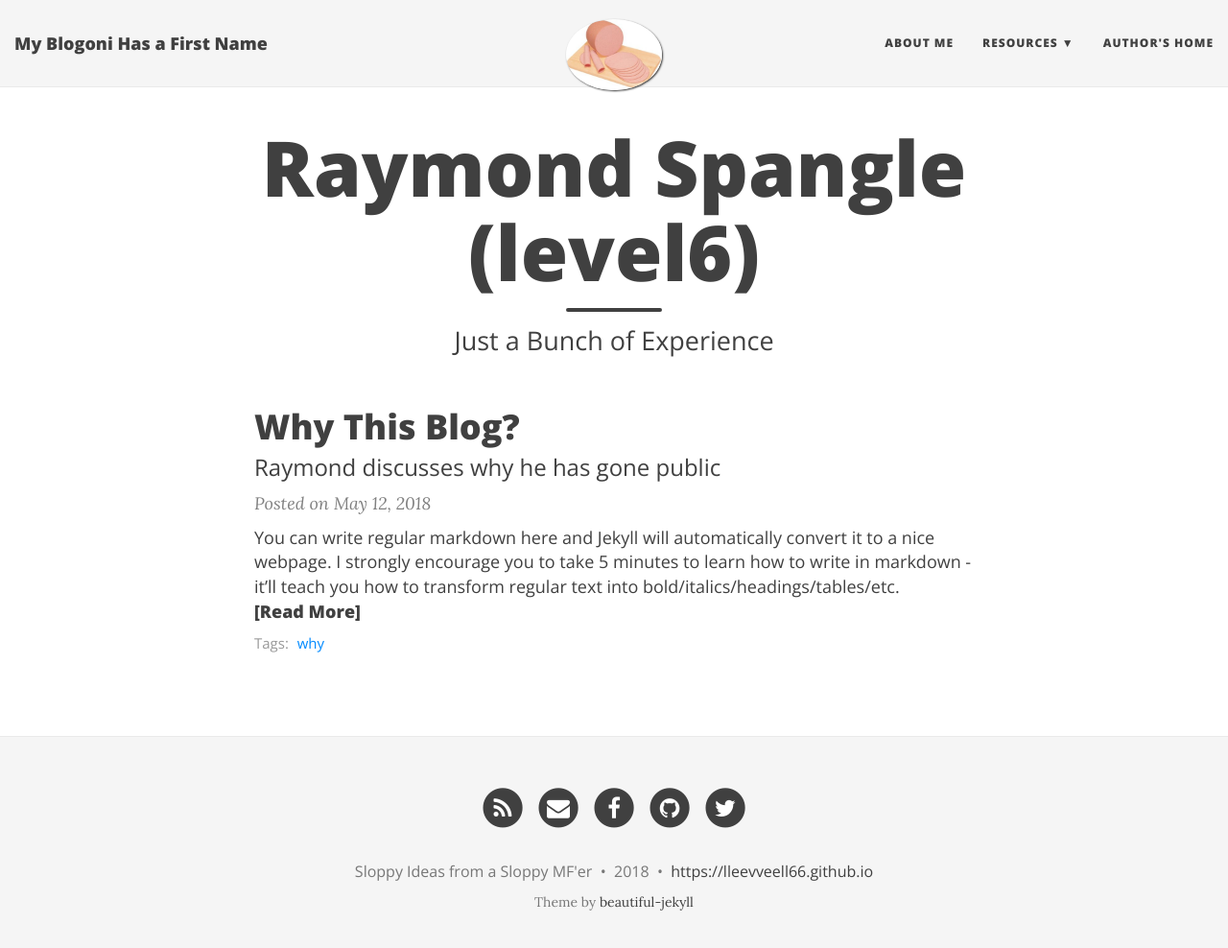
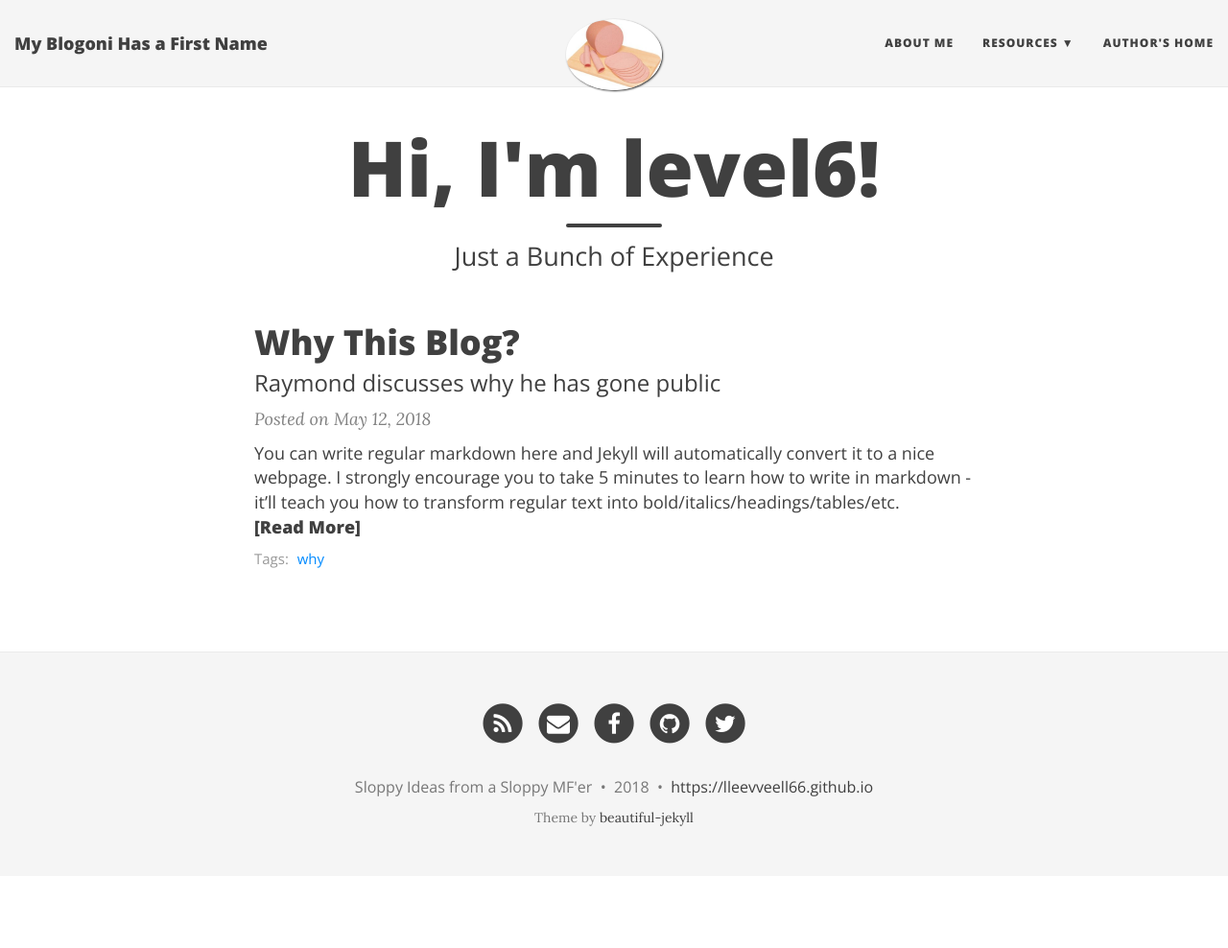
Before and after one commit to lleevveell66/lleevveell66.github.io, a Jekyll site: the page built from index.html, in a window 1280 px wide and 1001 px high. Shown: the top 988 px of the window at 96% size. Built offline with Jekyll 4.4.1, drawn with Linux system fonts in a browser that asks for light colours; nearby versions of some CDN libraries; the list of posts is cut into pages by our own code.

Commit message:
this dash m

```diff
--- a/index.html
+++ b/index.html
@@ -1,6 +1,6 @@
 ---
 layout: page
-title: Raymond Spangle (level6)
+title: Hi, I'm level6!
 subtitle: Just a Bunch of Experience
 use-site-title: false
 ---
```
